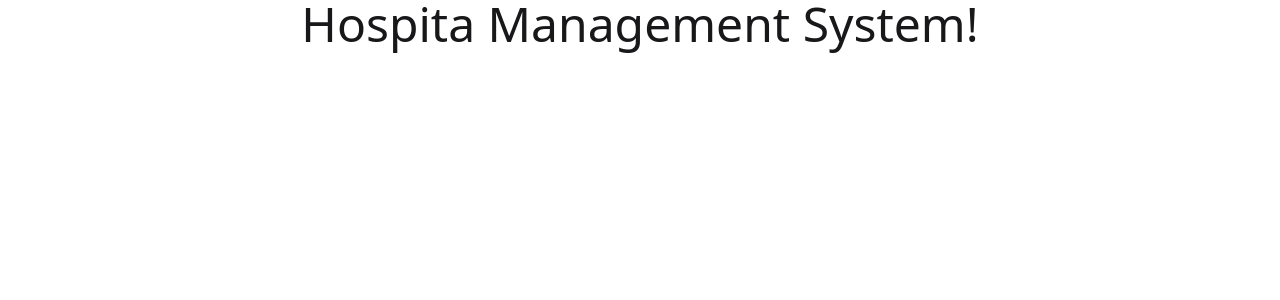
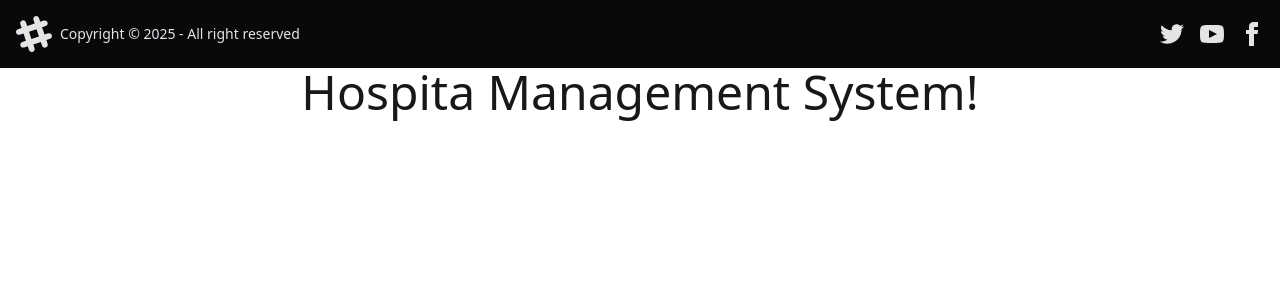
Before and after one commit to MH-liton-360/hospital-management-system, a React (Vite) app: page / in a window 1280 px wide. Shown: the top 300 px of the page. Built offline with nearby package versions, Linux system fonts and the light colour scheme.

Commit message:
Header setting

```diff
--- a/src/components/footer/Footer.jsx
+++ b/src/components/footer/Footer.jsx
@@ -2,7 +2,59 @@
 const Footer = () => {
     return (
         <div>
-            {/* <h1 className="text-5xl text-center">Footer</h1> */}
+
+            <footer className="footer sm:footer-horizontal bg-neutral text-neutral-content items-center p-4">
+                <aside className="grid-flow-col items-center">
+                    <svg
+                        width="36"
+                        height="36"
+                        viewBox="0 0 24 24"
+                        xmlns="http://www.w3.org/2000/svg"
+                        fillRule="evenodd"
+                        clipRule="evenodd"
+                        className="fill-current">
+                        <path
+                            d="M22.672 15.226l-2.432.811.841 2.515c.33 1.019-.209 2.127-1.23 2.456-1.15.325-2.148-.321-2.463-1.226l-.84-2.518-5.013 1.677.84 2.517c.391 1.203-.434 2.542-1.831 2.542-.88 0-1.601-.564-1.86-1.314l-.842-2.516-2.431.809c-1.135.328-2.145-.317-2.463-1.229-.329-1.018.211-2.127 1.231-2.456l2.432-.809-1.621-4.823-2.432.808c-1.355.384-2.558-.59-2.558-1.839 0-.817.509-1.582 1.327-1.846l2.433-.809-.842-2.515c-.33-1.02.211-2.129 1.232-2.458 1.02-.329 2.13.209 2.461 1.229l.842 2.515 5.011-1.677-.839-2.517c-.403-1.238.484-2.553 1.843-2.553.819 0 1.585.509 1.85 1.326l.841 2.517 2.431-.81c1.02-.33 2.131.211 2.461 1.229.332 1.018-.21 2.126-1.23 2.456l-2.433.809 1.622 4.823 2.433-.809c1.242-.401 2.557.484 2.557 1.838 0 .819-.51 1.583-1.328 1.847m-8.992-6.428l-5.01 1.675 1.619 4.828 5.011-1.674-1.62-4.829z"></path>
+                    </svg>
+                    <p>Copyright © {new Date().getFullYear()} - All right reserved</p>
+                </aside>
+                <nav className="grid-flow-col gap-4 md:place-self-center md:justify-self-end">
+                    <a>
+                        <svg
+                            xmlns="http://www.w3.org/2000/svg"
+                            width="24"
+                            height="24"
+                            viewBox="0 0 24 24"
+                            className="fill-current">
+                            <path
+                                d="M24 4.557c-.883.392-1.832.656-2.828.775 1.017-.609 1.798-1.574 2.165-2.724-.951.564-2.005.974-3.127 1.195-.897-.957-2.178-1.555-3.594-1.555-3.179 0-5.515 2.966-4.797 6.045-4.091-.205-7.719-2.165-10.148-5.144-1.29 2.213-.669 5.108 1.523 6.574-.806-.026-1.566-.247-2.229-.616-.054 2.281 1.581 4.415 3.949 4.89-.693.188-1.452.232-2.224.084.626 1.956 2.444 3.379 4.6 3.419-2.07 1.623-4.678 2.348-7.29 2.04 2.179 1.397 4.768 2.212 7.548 2.212 9.142 0 14.307-7.721 13.995-14.646.962-.695 1.797-1.562 2.457-2.549z"></path>
+                        </svg>
+                    </a>
+                    <a>
+                        <svg
+                            xmlns="http://www.w3.org/2000/svg"
+                            width="24"
+                            height="24"
+                            viewBox="0 0 24 24"
+                            className="fill-current">
+                            <path
+                                d="M19.615 3.184c-3.604-.246-11.631-.245-15.23 0-3.897.266-4.356 2.62-4.385 8.816.029 6.185.484 8.549 4.385 8.816 3.6.245 11.626.246 15.23 0 3.897-.266 4.356-2.62 4.385-8.816-.029-6.185-.484-8.549-4.385-8.816zm-10.615 12.816v-8l8 3.993-8 4.007z"></path>
+                        </svg>
+                    </a>
+                    <a>
+                        <svg
+                            xmlns="http://www.w3.org/2000/svg"
+                            width="24"
+                            height="24"
+                            viewBox="0 0 24 24"
+                            className="fill-current">
+                            <path
+                                d="M9 8h-3v4h3v12h5v-12h3.642l.358-4h-4v-1.667c0-.955.192-1.333 1.115-1.333h2.885v-5h-3.808c-3.596 0-5.192 1.583-5.192 4.615v3.385z"></path>
+                        </svg>
+                    </a>
+                </nav>
+            </footer>
+
         </div>
     );
 };
--- a/src/layouts/HomeLayouts/HomeLayout.jsx
+++ b/src/layouts/HomeLayouts/HomeLayout.jsx
@@ -5,6 +5,7 @@
     return (
         <div>
             <header>
+                <Footer></Footer>
                 <Header></Header>
             </header>
 
@@ -13,7 +14,7 @@
             <main></main>
 
             <footer>
-                <Footer></Footer>
+
             </footer>
         </div>
     );
```
